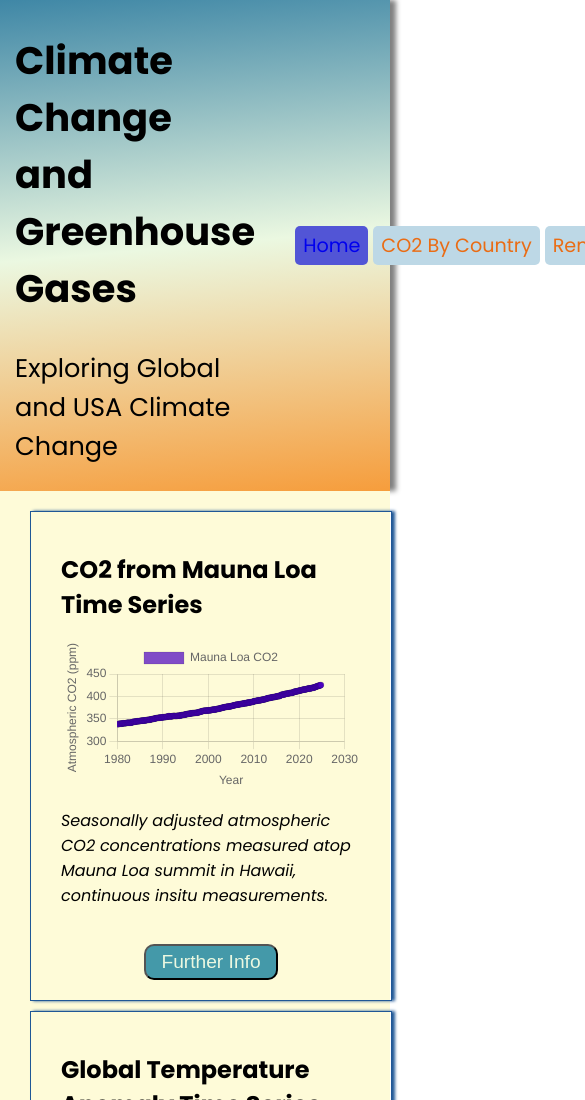
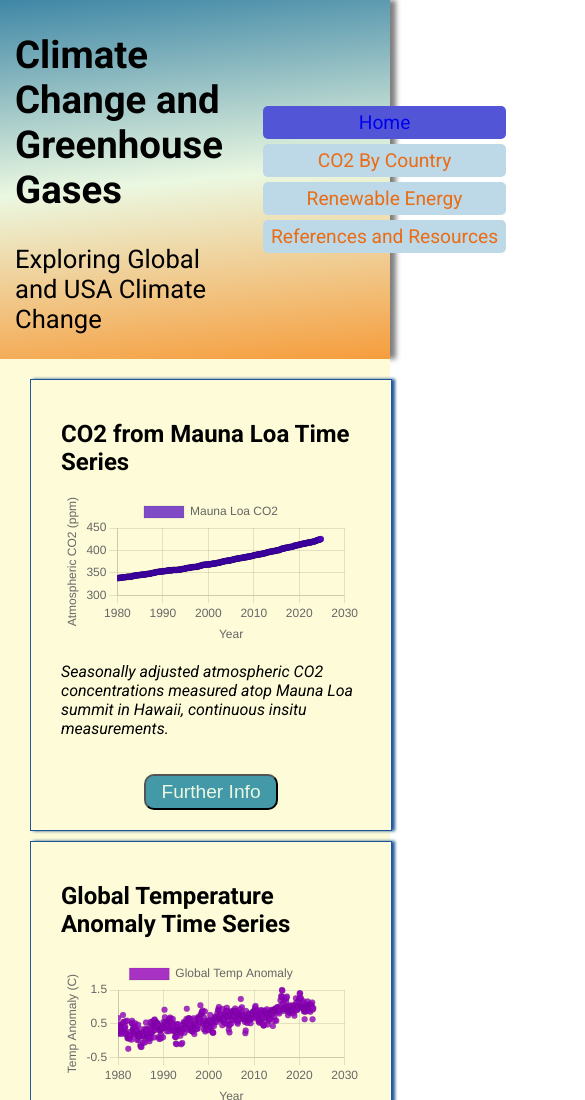
Before and after one commit to hgarbeil/ClimateWeb, a plain HTML site: page index.html in a window 390 px wide. Shown: the top 1100 px of the page, 585 px wide, since content can reach past the window. Drawn offline with nearby package versions, Linux system fonts and the light colour scheme.

Commit message:
vertical nav bar <1200px

```diff
--- a/css/style.css
+++ b/css/style.css
@@ -14,7 +14,7 @@
 body {
   margin: 0;
   padding: 0;
-  font-family: "Poppins", sans-serif;
+  font-family: "Roboto", sans-serif;
   box-sizing: border-box ;
   /* width: 100dvw ;
   height : 100dvh ; */
@@ -428,6 +428,19 @@ tbody th, tbody td {
 }
 
 
+
+@media only screen and (max-width: 1200px) {
+
+
+
+    .topnav ul {
+        flex-direction: column ;
+        bottom: 0px ;
+        font-size: 1.2rem ;
+    }
+}
+
+
 @media only screen and (max-width: 1000px) {
     .divimage img {
         display: none ;
@@ -438,7 +451,7 @@ tbody th, tbody td {
 
 
     .topnav ul {
-        flex-direction: row ;
+        flex-direction: column ;
         bottom: 0px ;
         font-size: 1.2rem ;
     }
```
